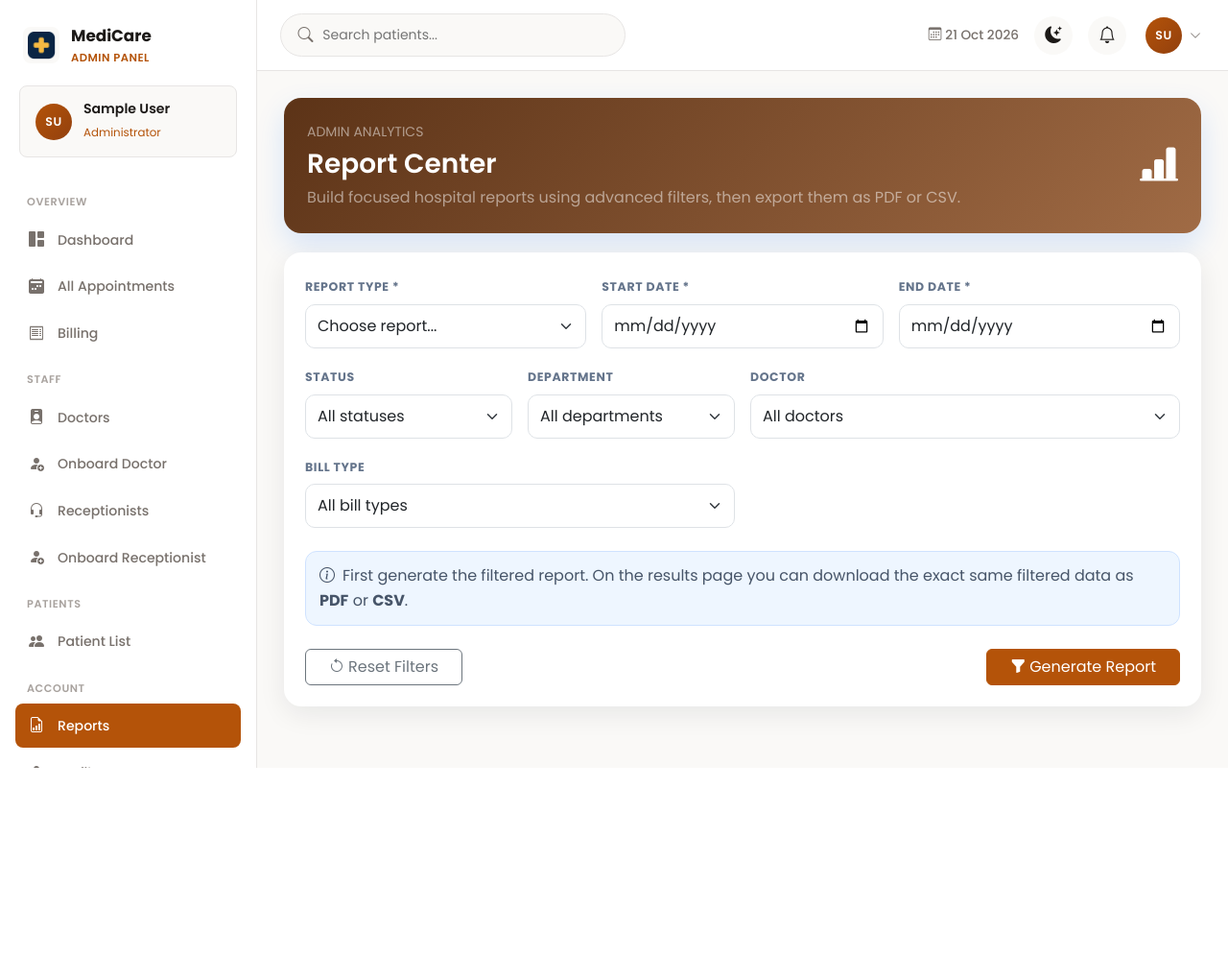
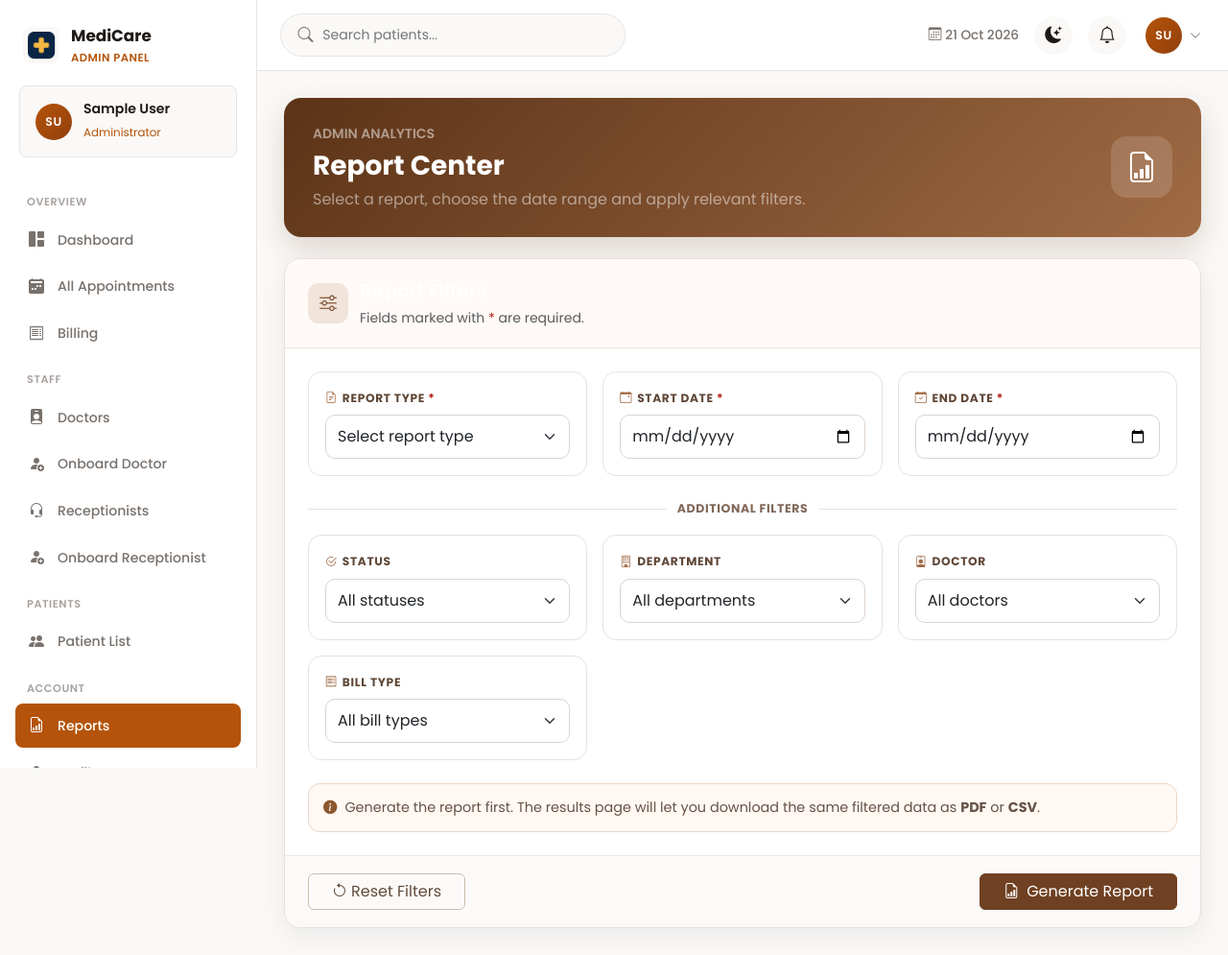
Before and after one commit to lakshitbuilds/Hospital-Management-System, a Django app: page /adminpanel/reports/generate/ in a window 1280 px wide. Shown: the whole page at 96% size. Before the commit the page ends 800 px from the top, so only its background shows below. Run offline with Django 5.2, Linux system fonts and the light colour scheme; a user stored in the database is signed in; tables that the repository leaves empty hold one stand-in row (values such as "Sample post"); data that the repository does not hold is empty.

Commit message:
style: redesign admin report form

```diff
--- a/templates/adminpanel/generate_report.html
+++ b/templates/adminpanel/generate_report.html
@@ -4,39 +4,59 @@
 {% block css %}
 <link rel="stylesheet" href="{% static 'css/adminpanel/list.css' %}">
 <style>
-.report-hero{background:linear-gradient(135deg, #5c3317, #a06b45);color:#fff;border-radius:18px;padding:24px;margin-bottom:20px;box-shadow:0 12px 30px rgba(13,110,253,.15)}
-.report-filter-card{border:0;border-radius:18px;box-shadow:0 8px 28px rgba(15,23,42,.08);overflow:hidden}.filter-section{padding:22px}.filter-label{font-size:.78rem;text-transform:uppercase;letter-spacing:.05em;font-weight:700;color:#64748b}.form-control,.form-select{min-height:46px;border-radius:10px}.report-type-card{border:1px solid #e2e8f0;border-radius:12px;padding:14px;background:#f8fafc}.export-note{background:#eef6ff;border:1px solid #cfe2ff;border-radius:12px;padding:12px 14px;color:#475569}
+.report-hero{background:linear-gradient(135deg,#5c3317,#a06b45);color:#fff;border-radius:18px;padding:26px 30px;margin-bottom:22px;box-shadow:0 12px 30px rgba(92,51,23,.18)}
+.report-hero-icon{width:64px;height:64px;border-radius:16px;background:rgba(255,255,255,.14);display:flex;align-items:center;justify-content:center}
+.report-filter-card{border:1px solid #eadfd7;border-radius:18px;box-shadow:0 8px 28px rgba(15,23,42,.07);overflow:hidden;background:#fff}
+.report-card-header{padding:20px 24px;border-bottom:1px solid #eee5df;background:#fffaf7;display:flex;align-items:center;gap:12px}
+.report-card-header .header-icon{width:42px;height:42px;border-radius:11px;background:#f1e4da;color:#754523;display:flex;align-items:center;justify-content:center;font-size:1.1rem}
+.filter-section{padding:24px}.form-group-box{height:100%;padding:17px;border:1px solid #e9e1dc;border-radius:14px;background:#fff;transition:.2s ease}.form-group-box:focus-within{border-color:#a06b45;box-shadow:0 0 0 3px rgba(160,107,69,.09)}
+.filter-label{font-size:.76rem;text-transform:uppercase;letter-spacing:.055em;font-weight:700;color:#5f4636;margin-bottom:8px;display:block}.filter-label i{color:#a06b45;margin-right:5px}.required-star{color:#b42318}
+.form-control,.form-select{min-height:46px;border-radius:10px;border-color:#ddd3cc;background-color:#fff}.form-control:focus,.form-select:focus{border-color:#a06b45;box-shadow:0 0 0 .2rem rgba(160,107,69,.12)}
+.filter-divider{display:flex;align-items:center;gap:12px;margin:24px 0 17px;color:#806858;font-size:.78rem;font-weight:700;text-transform:uppercase;letter-spacing:.05em}.filter-divider:before,.filter-divider:after{content:'';height:1px;background:#eadfd7;flex:1}
+.export-note{background:#fff8f3;border:1px solid #ead7c8;border-radius:12px;padding:13px 15px;color:#665247;font-size:.9rem}.export-note i{color:#8b572f}
+.form-actions{border-top:1px solid #eee5df;margin:24px -24px -24px;padding:18px 24px;background:#fcfaf9;display:flex;justify-content:space-between;align-items:center;gap:12px;flex-wrap:wrap}
+.btn-report{background:#6f4022;border-color:#6f4022;color:#fff;min-width:175px}.btn-report:hover,.btn-report:focus{background:#59331b;border-color:#59331b;color:#fff}.btn-reset{border-color:#cbbcaf;color:#624b3c}.btn-reset:hover{background:#f4ece7;border-color:#b9a697;color:#4d382c}
+@media(max-width:767.98px){.report-hero{padding:22px}.report-hero-icon{display:none}.filter-section{padding:18px}.form-actions{margin:20px -18px -18px;padding:16px 18px}.form-actions .btn{width:100%}}
 </style>
 {% endblock %}
 {% block content %}
-<div class="report-hero d-flex justify-content-between align-items-center flex-wrap gap-3">
- <div><div class="small text-white-50 mb-1">ADMIN ANALYTICS</div><h3 class="mb-1">Report Center</h3><p class="mb-0 text-white-50">Build focused hospital reports using advanced filters, then export them as PDF or CSV.</p></div>
- <i class="bi bi-bar-chart-line-fill fs-1"></i>
+<div class="report-hero d-flex justify-content-between align-items-center gap-3">
+ <div><div class="small text-white-50 mb-1 fw-semibold">ADMIN ANALYTICS</div><h3 class="mb-1 fw-bold">Report Center</h3><p class="mb-0 text-white-50">Select a report, choose the date range and apply relevant filters.</p></div>
+ <div class="report-hero-icon"><i class="bi bi-file-earmark-bar-graph fs-2"></i></div>
 </div>
-<div class="card report-filter-card"><div class="filter-section">
-<form method="get" action="{% url 'generate_report' %}" id="reportForm">
- <div class="row g-3">
-  <div class="col-lg-4"><label class="filter-label mb-2">Report Type *</label><select name="report_type" id="report_type" class="form-select" required><option value="">Choose report...</option><option value="patients" {% if report_type == 'patients' %}selected{% endif %}>Patient Report</option><option value="appointments" {% if report_type == 'appointments' %}selected{% endif %}>Appointment Report</option><option value="doctors" {% if report_type == 'doctors' %}selected{% endif %}>Doctor Report</option><option value="billing" {% if report_type == 'billing' %}selected{% endif %}>Billing Report</option></select></div>
-  <div class="col-md-4"><label class="filter-label mb-2">Start Date *</label><input type="date" name="start_date" value="{{ start_date }}" max="{% now 'Y-m-d' %}" class="form-control" required></div>
-  <div class="col-md-4"><label class="filter-label mb-2">End Date *</label><input type="date" name="end_date" value="{{ end_date }}" max="{% now 'Y-m-d' %}" class="form-control" required></div>
-  <div class="col-md-3" id="statusWrap"><label class="filter-label mb-2">Status</label><select name="status" id="status" class="form-select"><option value="">All statuses</option></select></div>
-  <div class="col-md-3" id="departmentWrap"><label class="filter-label mb-2">Department</label><select name="department" class="form-select"><option value="">All departments</option>{% for value,label in departments %}<option value="{{ value }}" {% if department == value %}selected{% endif %}>{{ label }}</option>{% endfor %}</select></div>
-  <div class="col-md-6" id="doctorWrap"><label class="filter-label mb-2">Doctor</label><select name="doctor" class="form-select"><option value="">All doctors</option>{% for doctor in doctors %}<option value="{{ doctor.id }}" {% if doctor_id == doctor.id|stringformat:'s' %}selected{% endif %}>Dr. {{ doctor.user.get_full_name }} - {{ doctor.get_department_display }}</option>{% endfor %}</select></div>
-  <div class="col-md-6" id="billTypeWrap"><label class="filter-label mb-2">Bill Type</label><select name="bill_type" class="form-select"><option value="">All bill types</option>{% for value,label in bill_types %}<option value="{{ value }}" {% if bill_type == value %}selected{% endif %}>{{ label }}</option>{% endfor %}</select></div>
+<div class="card report-filter-card">
+ <div class="report-card-header"><div class="header-icon"><i class="bi bi-sliders"></i></div><div><h5 class="mb-1">Report Filters</h5><p class="text-muted small mb-0">Fields marked with <span class="required-star">*</span> are required.</p></div></div>
+ <div class="filter-section">
+  <form method="get" action="{% url 'generate_report' %}" id="reportForm">
+   <div class="row g-3">
+    <div class="col-lg-4"><div class="form-group-box"><label class="filter-label"><i class="bi bi-file-earmark-text"></i>Report Type <span class="required-star">*</span></label><select name="report_type" id="report_type" class="form-select" required><option value="">Select report type</option><option value="patients" {% if report_type == 'patients' %}selected{% endif %}>Patient Report</option><option value="appointments" {% if report_type == 'appointments' %}selected{% endif %}>Appointment Report</option><option value="doctors" {% if report_type == 'doctors' %}selected{% endif %}>Doctor Report</option><option value="billing" {% if report_type == 'billing' %}selected{% endif %}>Billing Report</option></select></div></div>
+    <div class="col-lg-4"><div class="form-group-box"><label class="filter-label"><i class="bi bi-calendar-event"></i>Start Date <span class="required-star">*</span></label><input type="date" name="start_date" id="start_date" value="{{ start_date }}" max="{% now 'Y-m-d' %}" class="form-control" required></div></div>
+    <div class="col-lg-4"><div class="form-group-box"><label class="filter-label"><i class="bi bi-calendar-check"></i>End Date <span class="required-star">*</span></label><input type="date" name="end_date" id="end_date" value="{{ end_date }}" max="{% now 'Y-m-d' %}" class="form-control" required></div></div>
+   </div>
+   <div class="filter-divider"><span>Additional Filters</span></div>
+   <div class="row g-3" id="additionalFilters">
+    <div class="col-md-4" id="statusWrap"><div class="form-group-box"><label class="filter-label"><i class="bi bi-check2-circle"></i>Status</label><select name="status" id="status" class="form-select"><option value="">All statuses</option></select></div></div>
+    <div class="col-md-4" id="departmentWrap"><div class="form-group-box"><label class="filter-label"><i class="bi bi-building"></i>Department</label><select name="department" class="form-select"><option value="">All departments</option>{% for value,label in departments %}<option value="{{ value }}" {% if department == value %}selected{% endif %}>{{ label }}</option>{% endfor %}</select></div></div>
+    <div class="col-md-4" id="doctorWrap"><div class="form-group-box"><label class="filter-label"><i class="bi bi-person-badge"></i>Doctor</label><select name="doctor" class="form-select"><option value="">All doctors</option>{% for doctor in doctors %}<option value="{{ doctor.id }}" {% if doctor_id == doctor.id|stringformat:'s' %}selected{% endif %}>Dr. {{ doctor.user.get_full_name }} - {{ doctor.get_department_display }}</option>{% endfor %}</select></div></div>
+    <div class="col-md-4" id="billTypeWrap"><div class="form-group-box"><label class="filter-label"><i class="bi bi-receipt"></i>Bill Type</label><select name="bill_type" class="form-select"><option value="">All bill types</option>{% for value,label in bill_types %}<option value="{{ value }}" {% if bill_type == value %}selected{% endif %}>{{ label }}</option>{% endfor %}</select></div></div>
+   </div>
+   <div class="export-note mt-4"><i class="bi bi-info-circle-fill me-2"></i>Generate the report first. The results page will let you download the same filtered data as <strong>PDF</strong> or <strong>CSV</strong>.</div>
+   <div class="form-actions"><a href="{% url 'generate_report' %}" class="btn btn-reset px-4"><i class="bi bi-arrow-counterclockwise me-1"></i>Reset Filters</a><button class="btn btn-report px-4" type="submit"><i class="bi bi-file-earmark-bar-graph me-2"></i>Generate Report</button></div>
+  </form>
  </div>
- <div class="export-note mt-4"><i class="bi bi-info-circle me-2"></i>First generate the filtered report. On the results page you can download the exact same filtered data as <strong>PDF</strong> or <strong>CSV</strong>.</div>
- <div class="d-flex justify-content-between flex-wrap gap-2 mt-4"><a href="{% url 'generate_report' %}" class="btn btn-outline-secondary px-4"><i class="bi bi-arrow-counterclockwise me-1"></i>Reset Filters</a><button class="btn btn-primary px-4" type="submit"><i class="bi bi-funnel-fill me-1"></i>Generate Report</button></div>
-</form></div></div>
+</div>
 {% endblock %}
 {% block js %}
 <script>
 (function(){
- const type=document.getElementById('report_type'), status=document.getElementById('status');
+ const type=document.getElementById('report_type'),status=document.getElementById('status'),start=document.getElementById('start_date'),end=document.getElementById('end_date');
  const currentStatus='{{ status|escapejs }}';
  const appointment=[['pending','Pending'],['confirmed','Confirmed'],['completed','Completed'],['cancelled','Cancelled'],['no_show','No Show']];
  const billing=[['pending','Pending'],['paid','Paid'],['waived','Waived']];
  function toggle(id,show){document.getElementById(id).style.display=show?'':'none'}
- function refresh(){const t=type.value; const statuses=t==='billing'?billing:(t==='appointments'?appointment:[]); status.innerHTML='<option value="">All statuses</option>'; statuses.forEach(([v,l])=>{const o=new Option(l,v);if(v===currentStatus)o.selected=true;status.add(o)}); toggle('statusWrap',t==='appointments'||t==='billing');toggle('departmentWrap',t==='appointments'||t==='doctors'||t==='billing');toggle('doctorWrap',t==='appointments'||t==='billing');toggle('billTypeWrap',t==='billing');}
+ function refresh(){const t=type.value;const statuses=t==='billing'?billing:(t==='appointments'?appointment:[]);status.innerHTML='<option value="">All statuses</option>';statuses.forEach(([v,l])=>{const o=new Option(l,v);if(v===currentStatus)o.selected=true;status.add(o)});toggle('statusWrap',t==='appointments'||t==='billing');toggle('departmentWrap',t==='appointments'||t==='doctors'||t==='billing');toggle('doctorWrap',t==='appointments'||t==='billing');toggle('billTypeWrap',t==='billing');}
+ start.addEventListener('change',function(){end.min=this.value;if(end.value&&end.value<this.value)end.value='';});
+ if(start.value)end.min=start.value;
  type.addEventListener('change',refresh);refresh();
 })();
 </script>
```
